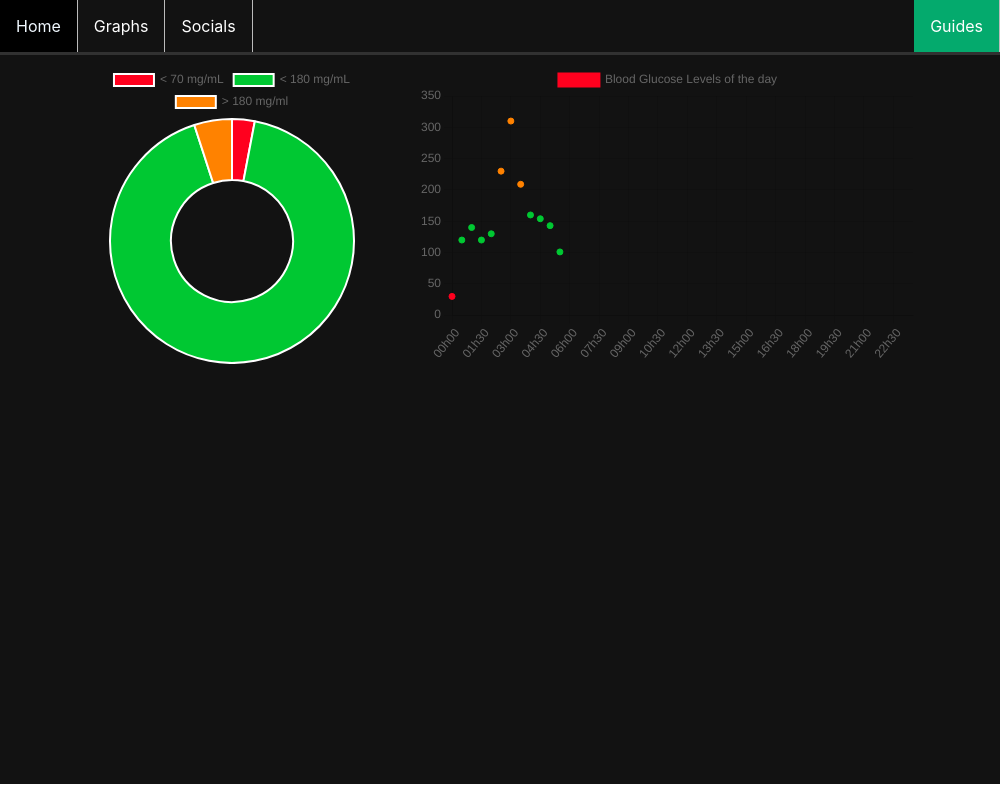
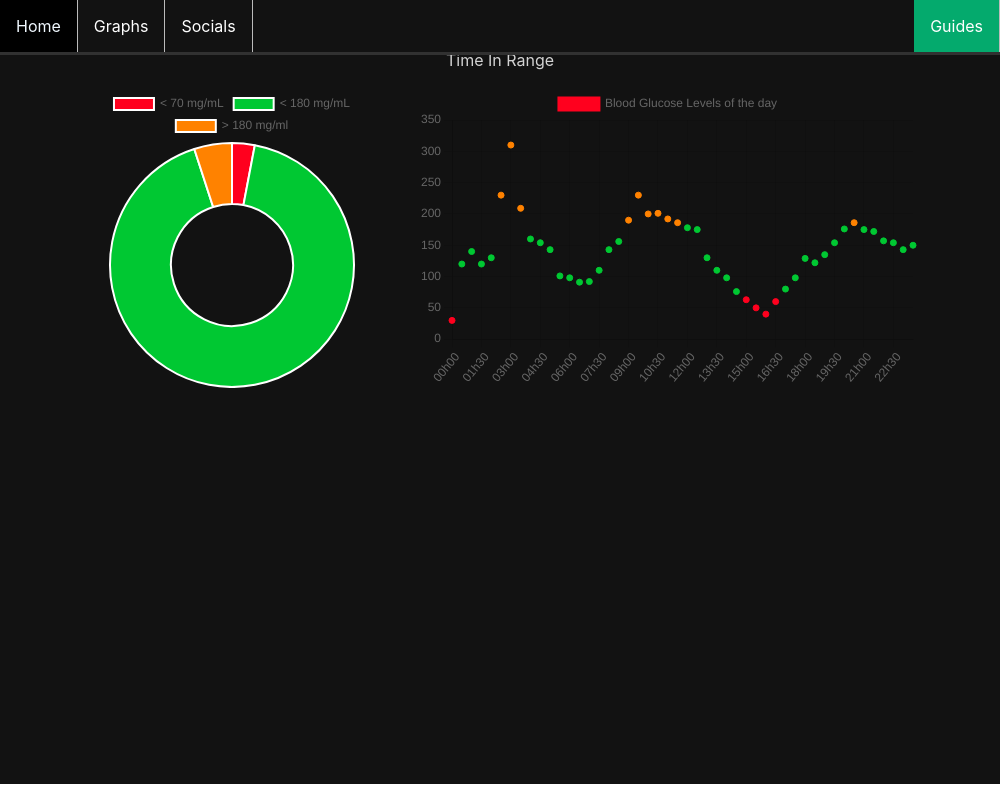
Before and after one commit to ItsLimeNade/DiaMetrics, an Electron app: page src/index.html in a window 1000 px wide. Drawn offline with nearby package versions, Linux system fonts and the light colour scheme.

Commit message:
Exported for the first time!

```diff
--- a/package.json
+++ b/package.json
@@ -13,8 +13,7 @@
   },
   "keywords": [],
   "author": {
-    "name": "LimeNade",
-    "email": "NOT-MY-EMAIL@gmail.com"
+    "name": "LimeNade"
   },
   "license": "MIT",
   "config": {
@@ -47,6 +46,7 @@
   "dependencies": {
     "@electron/remote": "^2.0.8",
     "chart.js": "^3.9.1",
+    "electron-packager": "^16.0.0",
     "electron-squirrel-startup": "^1.0.0"
   },
   "devDependencies": {
--- a/src/index.html
+++ b/src/index.html
@@ -24,6 +24,7 @@
       </ul>
     </header>
       <div id = 'mainPage'>
+        <h2>Time In Range</h2>
       <div class="child">
         <canvas id="TIRChart" width="300" height="300"></canvas>
       </div>
--- a/src/render.js
+++ b/src/render.js
@@ -27,7 +27,8 @@ const TIRChart = new Chart(TIRCtx, {
     }
 });
 
-const BGdata = [30, 89, 140, 120, 130, 230, 310, 209, 160, 154, 143, 101]
+const BGdata = [30, 120, 140, 120, 130, 230, 310, 209, 160, 154, 143, 101, 98, 91, 92, 110, 143, 156, 190, 230, 200, 201, 192, 186,
+    178, 175, 130, 110, 98, 76, 63, 50, 40, 60, 80, 98, 129, 122, 135, 154, 176, 186, 175, 172, 157, 154, 143, 150]
 const BGbackgroundColor = [];
 
 for (i = 0; i < BGdata.length; i++) {
@@ -92,7 +93,8 @@ const BGChart = new Chart(BGCtx, {
         ],
         datasets: [{
             label: 'Blood Glucose Levels of the day',
-            data: [30, 120, 140, 120, 130, 230, 310, 209, 160, 154, 143, 101],
+            data: [30, 120, 140, 120, 130, 230, 310, 209, 160, 154, 143, 101, 98, 91, 92, 110, 143, 156, 190, 230, 200, 201, 192, 186,
+                178, 175, 130, 110, 98, 76, 63, 50, 40, 60, 80, 98, 129, 122, 135, 154, 176, 186, 175, 172, 157, 154, 143, 150],
             fill: false,
             borderColor: BGbackgroundColor,
             backgroundColor: BGbackgroundColor,
```
Also changed, not shown: 1 other file.
